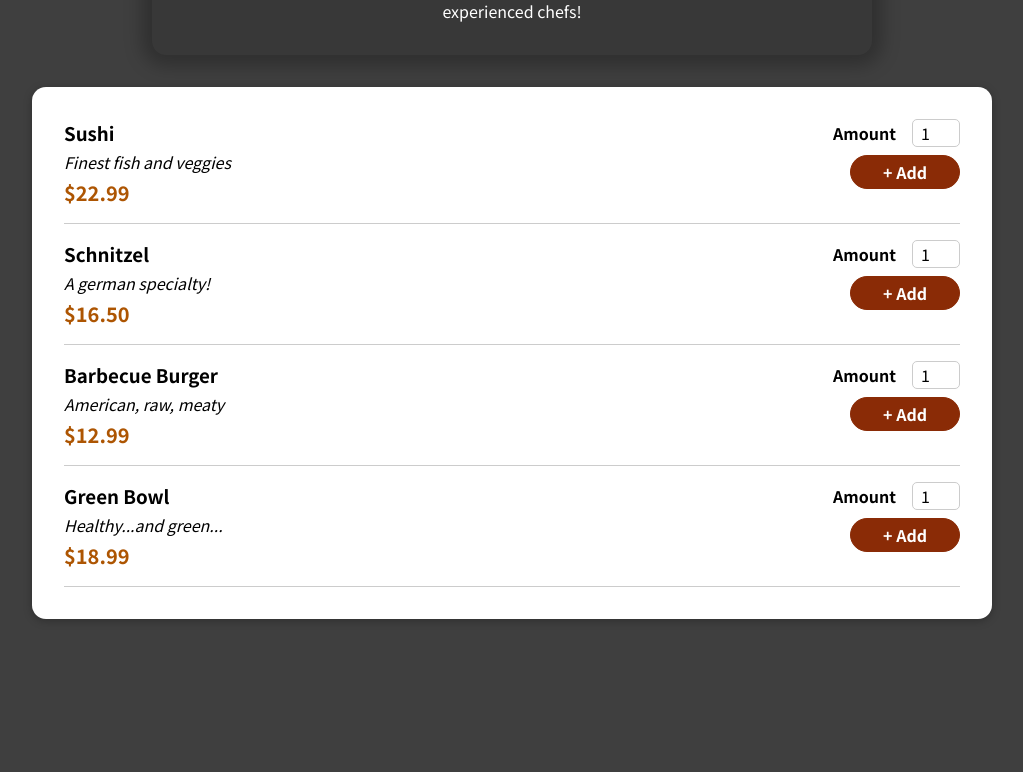
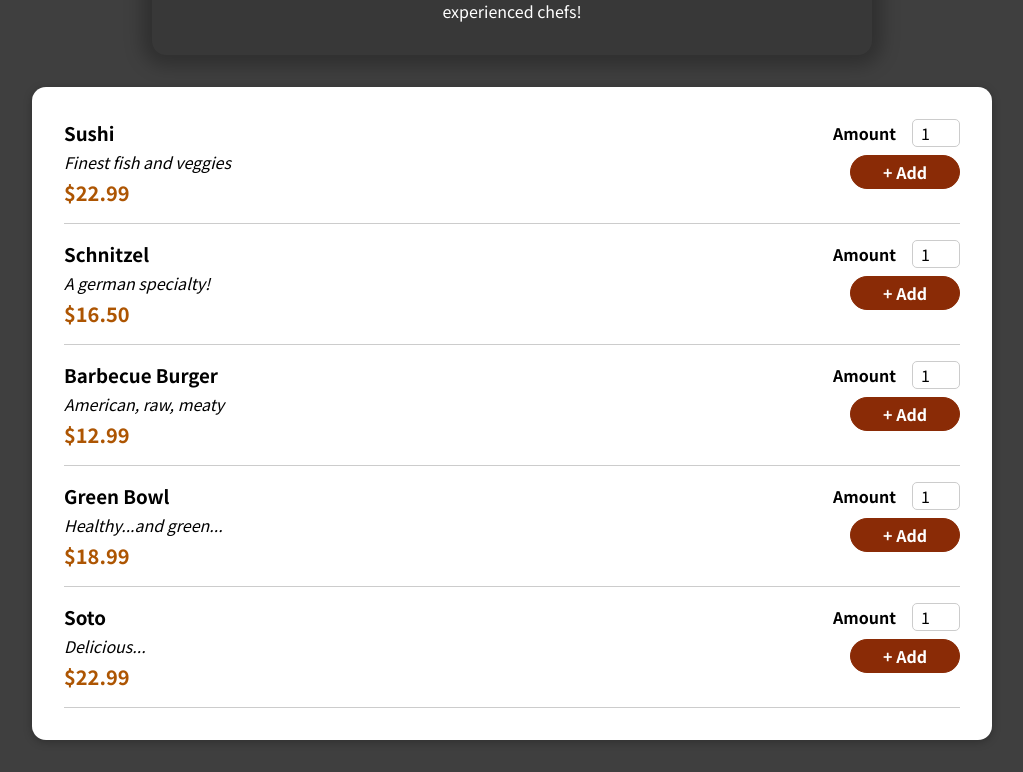
Before and after one commit to HeriSuheri/kursus-11, a React (Create React App) app: page / in a window 1280 px wide. Shown: the part 418-1190 px from the top of the page, without its empty margins (128-1151 px from the left). Before the commit the page ends 1069 px from the top, so only its background shows below. Built offline with nearby package versions, Linux system fonts and the light colour scheme.

Commit message:
tambah makanan

```diff
--- a/src/components/Meals/AvailableMeals.js
+++ b/src/components/Meals/AvailableMeals.js
@@ -27,6 +27,12 @@ const DUMMY_MEALS = [
     description: 'Healthy...and green...',
     price: 18.99,
   },
+  {
+    id: 'm5',
+    name: 'Soto',
+    description: 'Delicious...',
+    price: 22.99,
+  },
 ];
 
 const AvailableMeals = () => {
```
